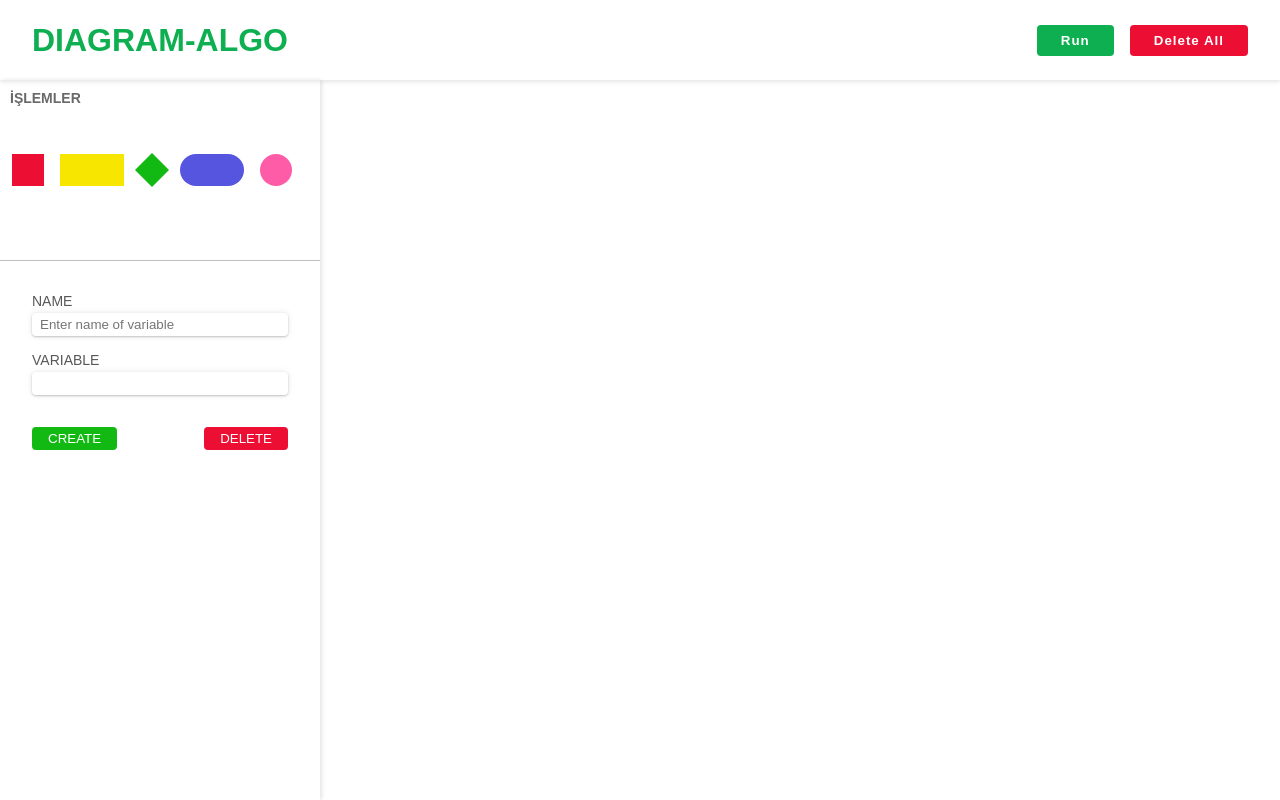
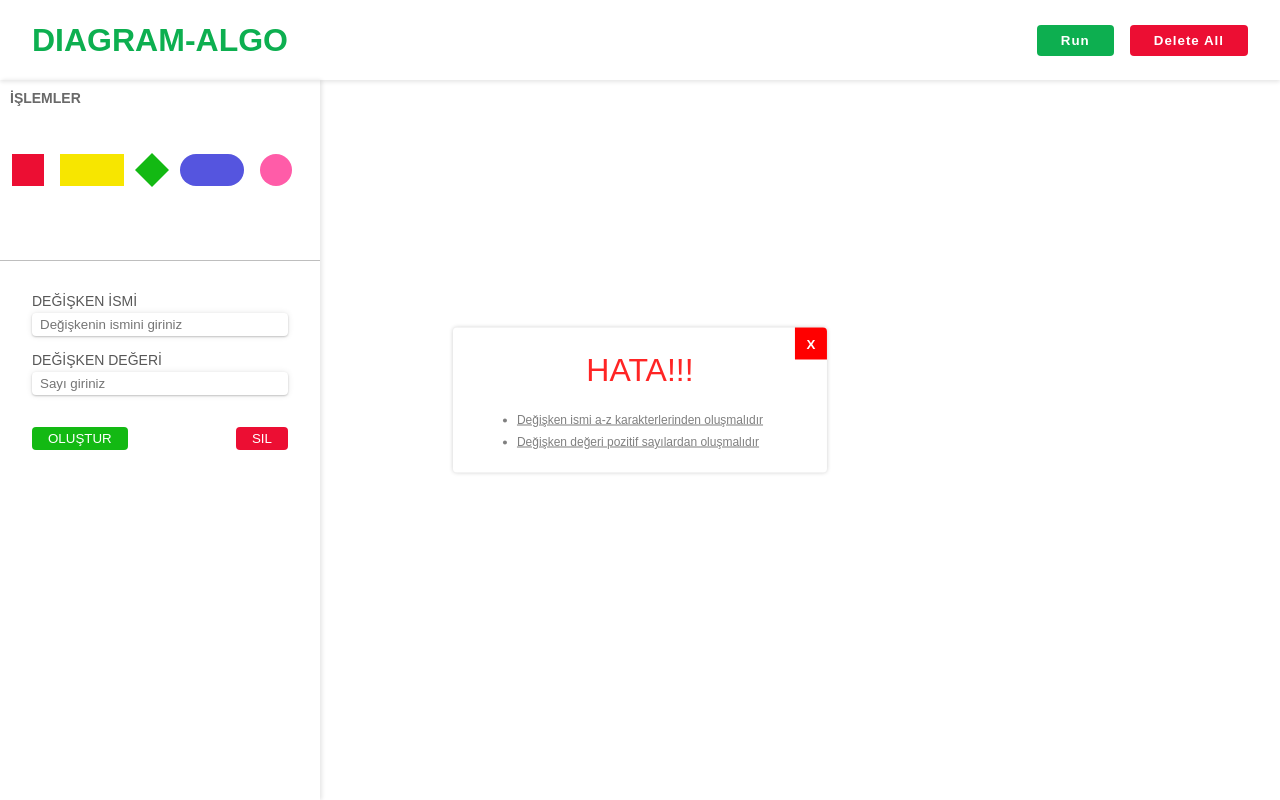
Before and after one commit to ogzcode/Diagram-Algo, a React (Create React App) app: page / in a window 1280 px wide. Both pictures are taken after a click on the button 28 px from the left and 170 px from the top of the page. Shown: the top 800 px of the page. Built offline with nearby package versions, Linux system fonts and the light colour scheme.

Commit message:
Variable Input error message added

```diff
--- a/src/component/Main/UserSide/ShapesValue/ShapesValue.css
+++ b/src/component/Main/UserSide/ShapesValue/ShapesValue.css
@@ -2,6 +2,46 @@
     height: 75%;
     width: 100%;
     border-top: 1px solid rgb(190, 190, 190);
+}
+
+.error__box {
+    position: absolute;
+    top: 50%;
+    left: 50%;
+    transform: translate(-50%, -50%);
+    box-shadow: 0px 0px 4px rgba(0, 0, 0, .2);
+    border-radius: 4px;
+    padding: 1rem 4rem;
+}
+
+.error__box p {
+    text-align: center;
+    margin-bottom: 1rem;
+    font-size: 32px;
+    color: rgb(255, 37, 37);
+    text-transform: uppercase;
+}
+
+.error__box li {
+    color: gray;
+    font-size: 12px;
+    margin-bottom: .5rem;
+    text-decoration: underline;
+}
+
+
+.error__box button {
+    position: absolute;
+    top: 0;
+    right: 0;
+    width: 32px;
+    height: 32px;
+    background-color: red;
+    border: none;
+    color: white;
+    font-weight: 600;
+    border-radius: 0px 4px 0px 0px;
+    cursor: pointer;
 }
 
 .variable {
--- a/src/component/Main/UserSide/ShapesValue/ValueBtn.js
+++ b/src/component/Main/UserSide/ShapesValue/ValueBtn.js
@@ -12,8 +12,8 @@ class ValueBtn extends React.Component {
     render(){
         return (
             <div className="btn__box">
-                <button className="btn create" onClick={() => this.handleBtnClick(true)}>Create</button>
-                <button className="btn delete" onClick={() => this.handleBtnClick(false)}>Delete</button>
+                <button className="btn create" onClick={() => this.handleBtnClick(true)}>Oluştur</button>
+                <button className="btn delete" onClick={() => this.handleBtnClick(false)}>Sil</button>
             </div>
         );
     }
--- a/src/component/Main/UserSide/ShapesValue/VariableInput.js
+++ b/src/component/Main/UserSide/ShapesValue/VariableInput.js
@@ -7,11 +7,13 @@ class VariableInput extends React.Component {
         super(props);
         this.state = {
             name: "",
-            value: ""
+            value: "",
+            errorState: true
         };
         this.handleBtnClick = this.handleBtnClick.bind(this);
         this.handleValueChange = this.handleValueChange.bind(this);
         this.handleNameChange = this.handleNameChange.bind(this);
+        this.handleErrorClick = this.handleErrorClick.bind(this);
     }
     handleBtnClick(value){
         if (value && this.state.value && this.state.name){
@@ -48,20 +50,33 @@ class VariableInput extends React.Component {
             });
         }
     }
+    handleErrorClick(){
+        let error = !this.state.errorState;
+        this.setState({errorState: error});
+    }
     render(){
         return (
             <div className="input__box variable">
+                <div className="error__box" style={{display: this.state.errorState ? "block" : "none"}}>
+                    <p>Hata!!!</p>
+                    <ul>
+                        <li>Değişken ismi a-z karakterlerinden oluşmalıdır</li>
+                        <li>Değişken değeri pozitif sayılardan oluşmalıdır</li>
+                    </ul>
+                    <button onClick={this.handleErrorClick}>X</button>
+                </div>
                 <div className="box">
-                    <label>Name</label>
+                    <label>DEĞİŞKEN İSMİ</label>
                     <input type="text"
-                        placeholder="Enter name of variable"
+                        placeholder="Değişkenin ismini giriniz"
                         onChange={this.handleNameChange}
                         value={this.state.name}
                     />
                 </div>
                 <div className="box">
-                    <label>Variable</label>
+                    <label>DEĞİŞKEN DEĞERİ</label>
                     <input type="text"
+                        placeholder="Sayı giriniz"
                         onChange={this.handleValueChange}
                         value={this.state.value}
                     />
```
